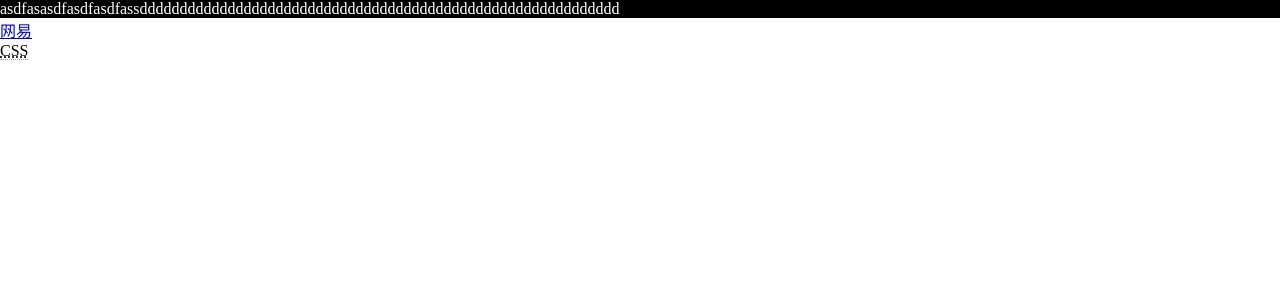
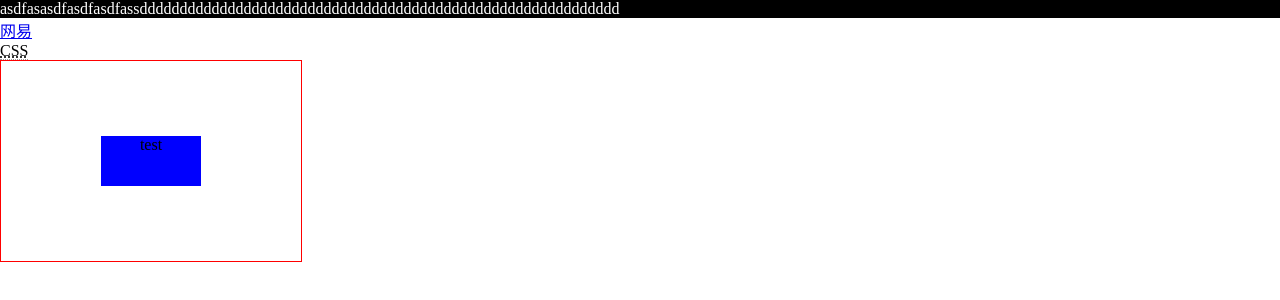
Before and after one commit to mashilu/hello-web, a plain HTML site: page index2.html in a window 1280 px wide. Drawn offline with Linux system fonts and the light colour scheme.

Commit message:
vertical-align

```diff
--- a/index2.html
+++ b/index2.html
@@ -1,5 +1,6 @@
 <!DOCTYPE html>
 <html>
+
 <head>
     <meta charset="UTF-8">
     <style>
@@ -7,27 +8,50 @@
             background: #000;
             color: #fff;
         }
+
         body {
             margin: 0;
         }
         /*a:link {
                 color:red;
             }*/
+
         a:hover {
-                color:aquamarine;
+            color: aquamarine;
             font-size: 100px;
         }
+
         a:visited {
             color: black;
         }
+
         abbr[title] {
             border-bottom: 1px dotted #999;
         }
+
         abbr[title]:hover {
             cursor: help;
         }
+
+        .outer {
+            display: table-cell;
+            vertical-align: middle;
+            text-align: center;
+            width: 300px;
+            height: 200px;
+            border: solid 1px red;
+        }
+
+        .inner {
+            width: 100px;
+            height: 50px;
+            background: blue;
+            margin-left: auto;
+            margin-right: auto;
+        }
     </style>
 </head>
+
 <body>
     <div id="test">
         asdfasasdfasdfasdfassdddddddddddddddddddddddddddddddddddddddddddddddddddddddddddd
@@ -36,5 +60,9 @@
         <a href="http://www.163.com">网易</a>
     </div>
     <abbr title="Cascading Style Sheets">CSS</abbr>
+    <div class="outer">
+        <div class="inner">test</div>
+    </div>
 </body>
+
 </html>
```
Lines whose indentation alone changed are shown as unchanged.
